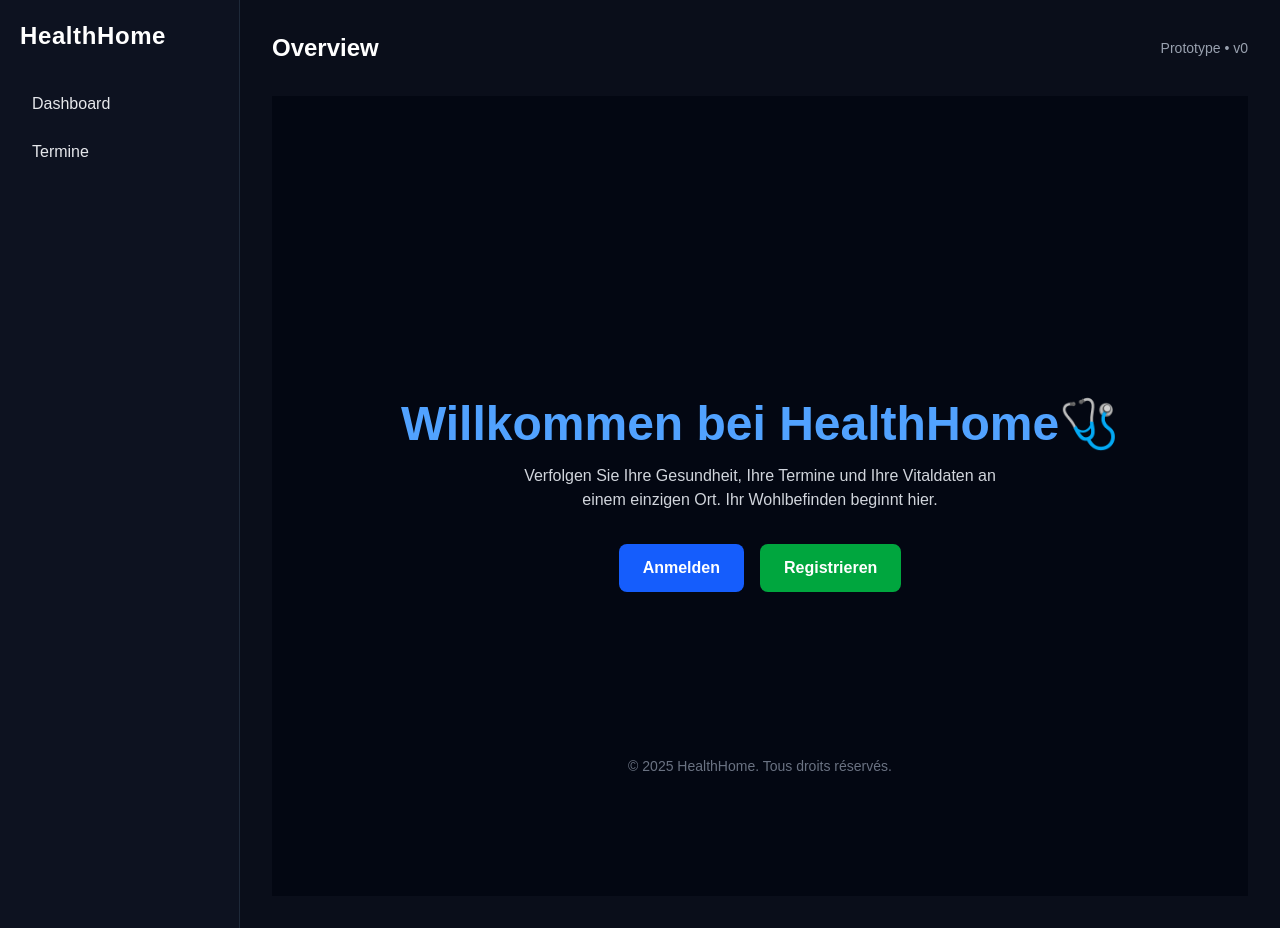
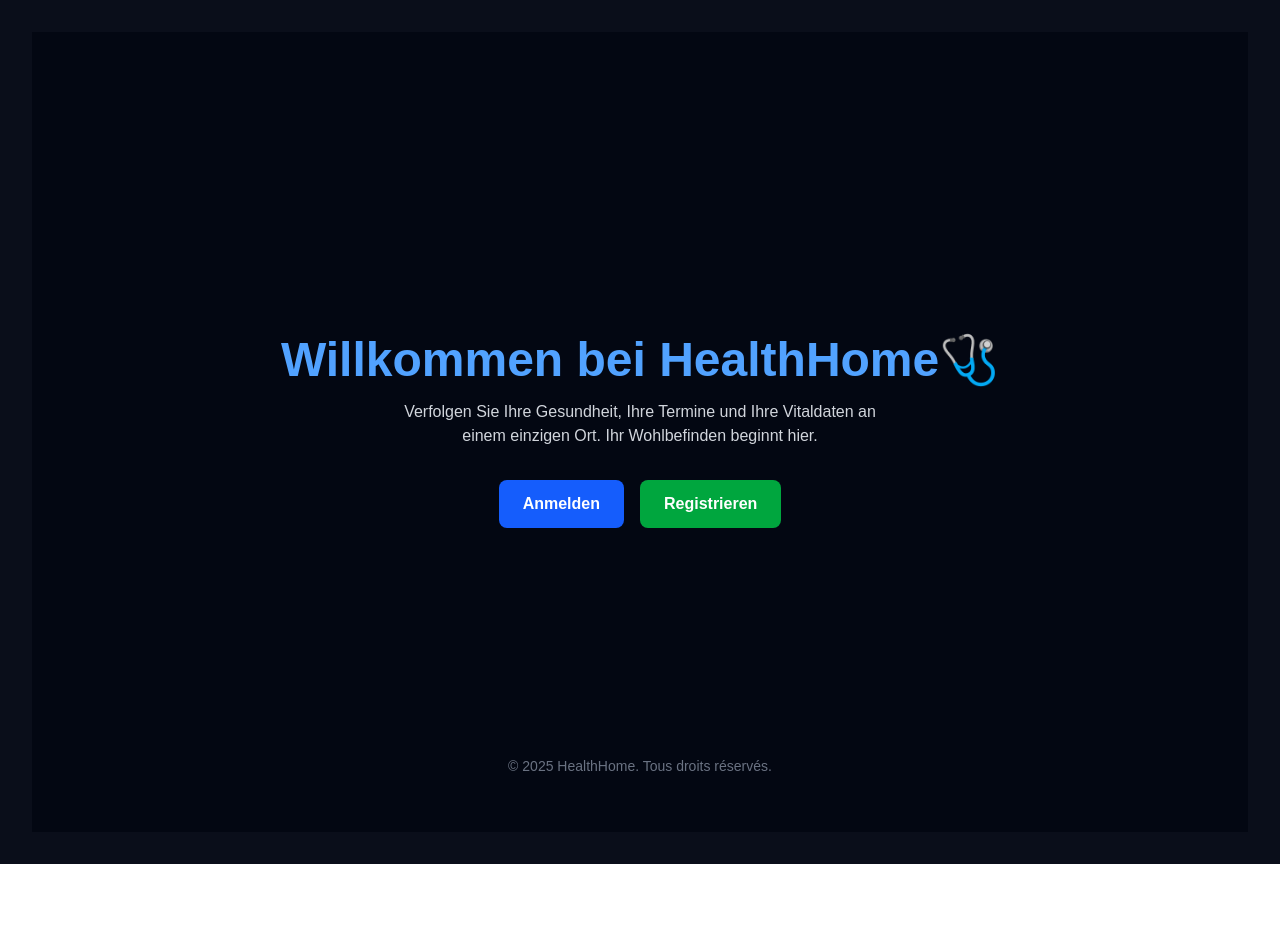
Before and after one commit to ulrich2k25/HealthHome, a Next.js app in the folder frontend/: page / in a window 1280 px wide. After the commit the page ends 864 px from the top, so only its background shows below. Built offline with nearby package versions, Linux system fonts and the light colour scheme.

Commit message:
Correction layout in the Main

```diff
--- a/frontend/src/app/layout.tsx
+++ b/frontend/src/app/layout.tsx
@@ -1,20 +1,44 @@
+ "use client";
 import "./globals.css";
 import Link from "next/link";
+import { useEffect, useState } from "react";
 
-export const metadata = { title: "HealthHome", description: "Health dashboard" };
+export const metadata = {
+  title: "HealthHome",
+  description: "Health dashboard",
+};
 
-export default function RootLayout({ children }: { children: React.ReactNode }) {
+export default function RootLayout({
+  children,
+}: {
+  children: React.ReactNode;
+}) {
+  const [isLoggedIn, setIsLoggedIn] = useState(false);
+
+  useEffect(() => {
+    // Vérifie la présence du token dans le localStorage
+    const token = localStorage.getItem("token");
+    setIsLoggedIn(!!token);
+  }, []);
+
   return (
     <html lang="fr">
       <body className="bg-[#0a0e1a] text-gray-100">
-        <div className="min-h-screen grid grid-cols-[240px_1fr]">
-          {/* Sidebar */}
+        <div
+          className={`min-h-screen ${
+            isLoggedIn ? "grid grid-cols-[240px_1fr]" : ""
+          }`}
+        >
+          {/* ✅ Sidebar affichée seulement si connecté */}
+          {isLoggedIn && (
             <aside className="bg-[#0d1220] border-r border-gray-800 p-5 text-gray-200">
-            <h1 className="text-2xl font-bold mb-8 text-white tracking-wide">HealthHome</h1>
+              <h1 className="text-2xl font-bold mb-8 text-white tracking-wide">
+                HealthHome
+              </h1>
               <nav className="space-y-2">
                 <Link
                   className="block px-3 py-2 rounded-md hover:bg-[#1b2338] hover:text-white transition duration-200"
-                href="/"
+                  href="/dashboard"
                 >
                   Dashboard
                 </Link>
@@ -26,13 +50,18 @@ export default function RootLayout({ children }: { children: React.ReactNode })
                 </Link>
               </nav>
             </aside>
+          )}
 
           {/* Main */}
-          <main className="p-8 bg-[#0a0e1a] text-gray-100">
+          <main className="p-8 bg-[#0a0e1a] text-gray-100 w-full">
+            {/* ✅ En-tête uniquement si connecté */}
+            {isLoggedIn && (
               <div className="flex items-center justify-between mb-8">
                 <h2 className="text-2xl font-semibold text-white">Overview</h2>
                 <div className="text-sm text-gray-400">Prototype • v0</div>
               </div>
+            )}
+
             {children}
           </main>
         </div>
```
Lines whose indentation alone changed are shown as unchanged.
